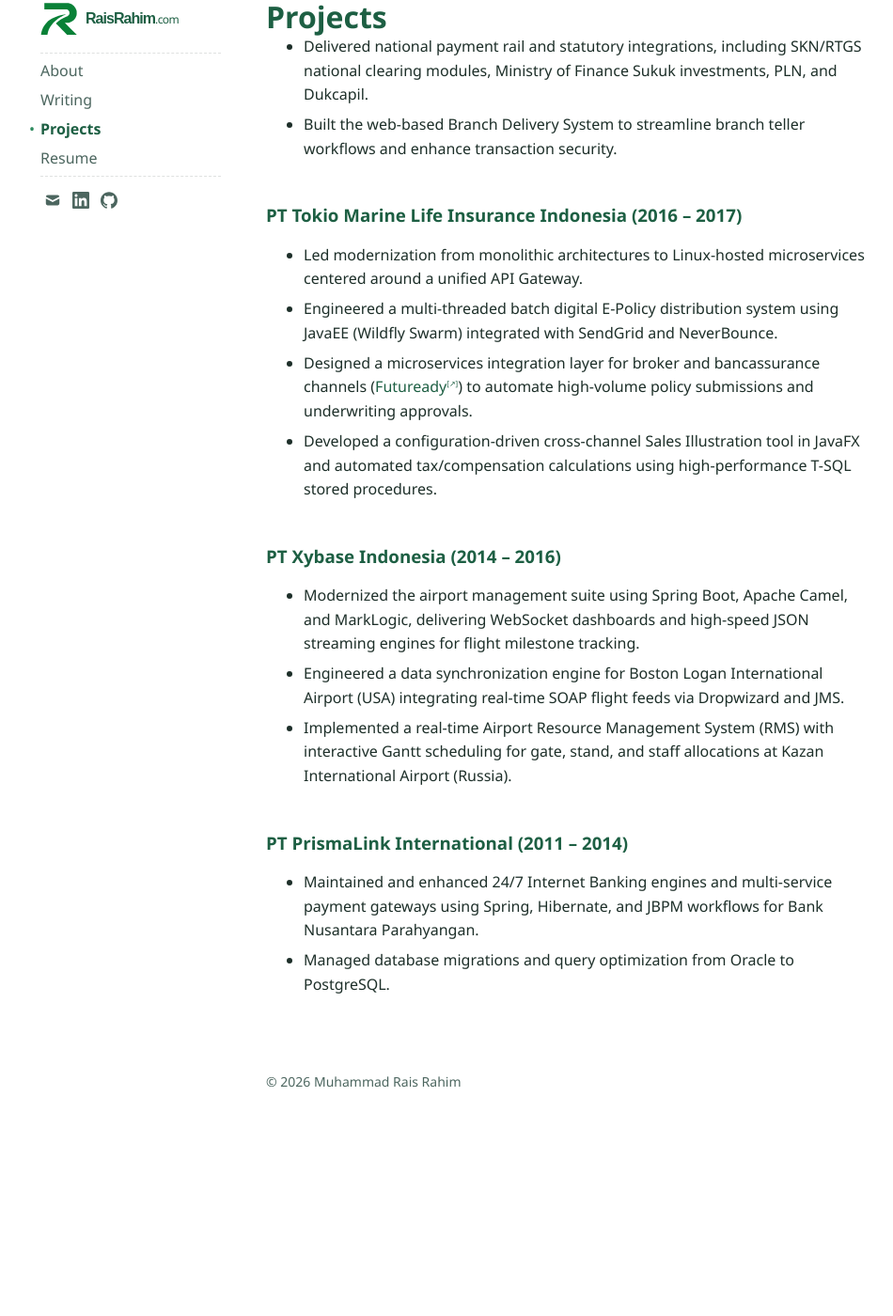
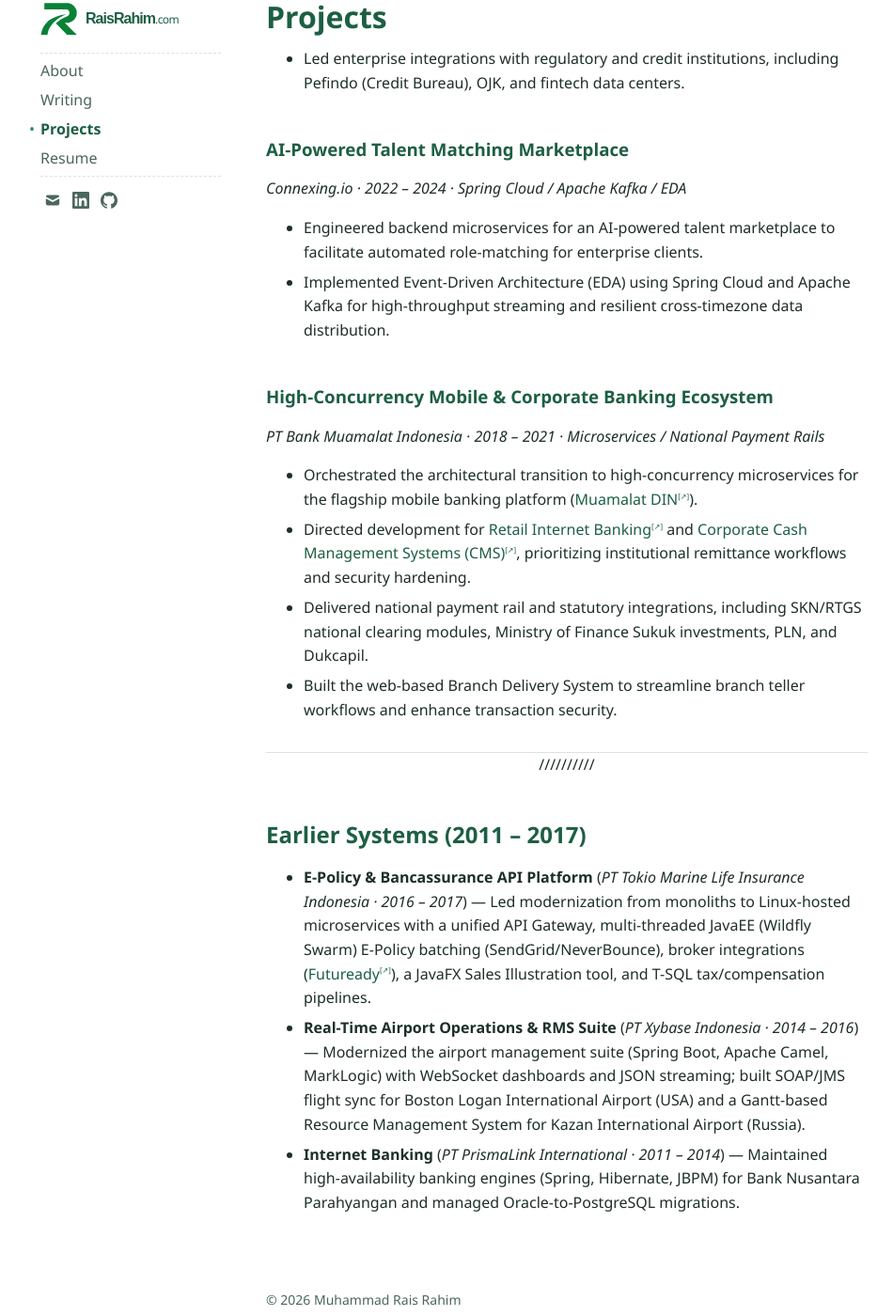
Before and after one commit to raisrahim/raisrahim.github.io, a Jekyll site: the page built from projects.md, in a window 1280 px wide and 1400 px high, scrolled down 1051 px. Shown: the whole window at 94% size, without its empty margins (85-1035 px from the left). Built offline with Jekyll 4.4.1, drawn with Linux system fonts in a browser that asks for light colours; before the commit the page ends 2278 px from its top, so only the background shows below that; some of the changed text lies outside the part shown.

Commit message:
docs(projects): refresh portfolio page
Co-authored-by: Copilot <223556219+Copilot@users.noreply.github.com>

```diff
--- a/projects.md
+++ b/projects.md
@@ -3,43 +3,48 @@ layout: page
 title: "Projects | Muhammad Rais Rahim"
 display_title: Projects
 description: >-
-  Explore open-source software and enterprise architecture systems by Muhammad Rais Rahim across banking, fintech, insurance, and airport management platforms.
+  Selected open-source software and enterprise architecture systems by Muhammad Rais Rahim across enterprise platforms, banking, fintech, insurance, and airport management.
+---
+
+A selection of open-source tools and closed-source enterprise systems I have architected and delivered over 15+ years across distributed environments.
+
 ---
 
 ## Open-Source
 
-- **[hmg-Role](https://github.com/hyundaimotorgroup/hmg-role)** — An open-source hybrid role-based access control (RBAC) and attribute-based access control (ABAC) framework engineered for local policy evaluation and zero-latency authorization paths.
-- **[hmg-IPMap](https://github.com/hyundaimotorgroup/hmg-ipmap)** — An open-source, Valkey-backed IP geolocation data pipeline utilizing the Outbox pattern for sub-millisecond lookups.
+- **[hmg-Role](https://github.com/hyundaimotorgroup/hmg-role)** — A hybrid RBAC and ABAC authorization framework engineered for local-first policy evaluation and zero-latency authorization paths using asynchronous AWS S3 synchronization.
+- **[hmg-IPMap](https://github.com/hyundaimotorgroup/hmg-ipmap)** — A Valkey-backed IP geolocation data pipeline utilizing the Outbox pattern for sub-millisecond lookups while decoupling read traffic from relational databases.
 
 ---
 
 ## Enterprise Systems (Closed-Source)
 
-### ALAMI Sharia / Hijra Group (2021 – 2024)
-- Developed a dynamic Risk Acceptance Criteria (RAC) evaluation engine using Spring Expression Language (SpEL) for real-time financing pre-screening.
+### Multi-Region Enterprise Common Platform
+*Hyundai AutoEver Indonesia · 2024 – Present · Multi-Region Cloud / Distributed Systems*
+- Designed multi-region system architectures across APAC, EU, and NA to ensure high availability and fault-tolerant performance across global zones.
+- Spearheaded end-to-end AI adoption across the SDLC, integrating AI-assisted workflows for requirements, technical specifications, test generation, and automated code reviews.
+
+### Dynamic Financing & Risk Acceptance Engine
+*ALAMI Sharia / Hijra Group · 2021 – 2024 · Spring Boot / SpEL / Modular Monolith*
+- Developed a dynamic Risk Acceptance Criteria (RAC) evaluation engine using Spring Expression Language (SpEL) for real-time financing pre-screening without hardcoding business rules.
 - Led enterprise integrations with regulatory and credit institutions, including Pefindo (Credit Bureau), OJK, and fintech data centers.
 
-### Connexing.io (2022 – 2024)
+### AI-Powered Talent Matching Marketplace
+*Connexing.io · 2022 – 2024 · Spring Cloud / Apache Kafka / EDA*
 - Engineered backend microservices for an AI-powered talent marketplace to facilitate automated role-matching for enterprise clients.
 - Implemented Event-Driven Architecture (EDA) using Spring Cloud and Apache Kafka for high-throughput streaming and resilient cross-timezone data distribution.
 
-### PT Bank Muamalat Indonesia (2018 – 2021)
+### High-Concurrency Mobile & Corporate Banking Ecosystem
+*PT Bank Muamalat Indonesia · 2018 – 2021 · Microservices / National Payment Rails*
 - Orchestrated the architectural transition to high-concurrency microservices for the flagship mobile banking platform ([Muamalat DIN](https://www.bankmuamalat.co.id/)).
 - Directed development for [Retail Internet Banking](https://ib.muamalatbank.com/ib-app) and [Corporate Cash Management Systems (CMS)](https://cms.bankmuamalat.co.id/cms-app), prioritizing institutional remittance workflows and security hardening.
 - Delivered national payment rail and statutory integrations, including SKN/RTGS national clearing modules, Ministry of Finance Sukuk investments, PLN, and Dukcapil.
 - Built the web-based Branch Delivery System to streamline branch teller workflows and enhance transaction security.
 
-### PT Tokio Marine Life Insurance Indonesia (2016 – 2017)
-- Led modernization from monolithic architectures to Linux-hosted microservices centered around a unified API Gateway.
-- Engineered a multi-threaded batch digital E-Policy distribution system using JavaEE (Wildfly Swarm) integrated with SendGrid and NeverBounce.
-- Designed a microservices integration layer for broker and bancassurance channels ([Futuready](http://futuready.com)) to automate high-volume policy submissions and underwriting approvals.
-- Developed a configuration-driven cross-channel Sales Illustration tool in JavaFX and automated tax/compensation calculations using high-performance T-SQL stored procedures.
+---
 
-### PT Xybase Indonesia (2014 – 2016)
-- Modernized the airport management suite using Spring Boot, Apache Camel, and MarkLogic, delivering WebSocket dashboards and high-speed JSON streaming engines for flight milestone tracking.
-- Engineered a data synchronization engine for Boston Logan International Airport (USA) integrating real-time SOAP flight feeds via Dropwizard and JMS.
-- Implemented a real-time Airport Resource Management System (RMS) with interactive Gantt scheduling for gate, stand, and staff allocations at Kazan International Airport (Russia).
+## Earlier Systems (2011 – 2017)
 
-### PT PrismaLink International (2011 – 2014)
-- Maintained and enhanced 24/7 Internet Banking engines and multi-service payment gateways using Spring, Hibernate, and JBPM workflows for Bank Nusantara Parahyangan.
-- Managed database migrations and query optimization from Oracle to PostgreSQL.
+- **E-Policy & Bancassurance API Platform** (*PT Tokio Marine Life Insurance Indonesia · 2016 – 2017*) — Led modernization from monoliths to Linux-hosted microservices with a unified API Gateway, multi-threaded JavaEE (Wildfly Swarm) E-Policy batching (SendGrid/NeverBounce), broker integrations ([Futuready](http://futuready.com)), a JavaFX Sales Illustration tool, and T-SQL tax/compensation pipelines.
+- **Real-Time Airport Operations & RMS Suite** (*PT Xybase Indonesia · 2014 – 2016*) — Modernized the airport management suite (Spring Boot, Apache Camel, MarkLogic) with WebSocket dashboards and JSON streaming; built SOAP/JMS flight sync for Boston Logan International Airport (USA) and a Gantt-based Resource Management System for Kazan International Airport (Russia).
+- **Internet Banking** (*PT PrismaLink International · 2011 – 2014*) — Maintained high-availability banking engines (Spring, Hibernate, JBPM) for Bank Nusantara Parahyangan and managed Oracle-to-PostgreSQL migrations.
```
